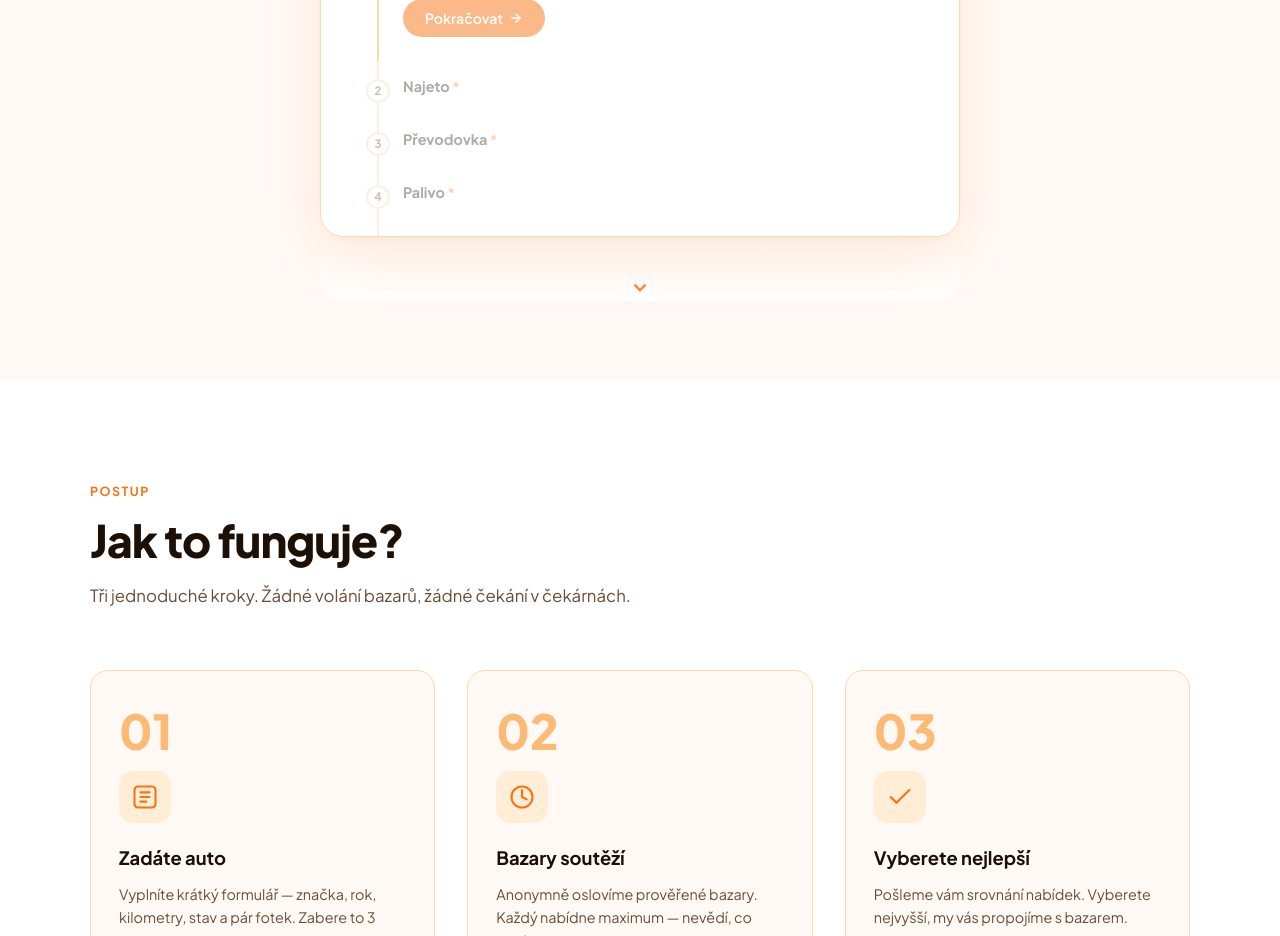
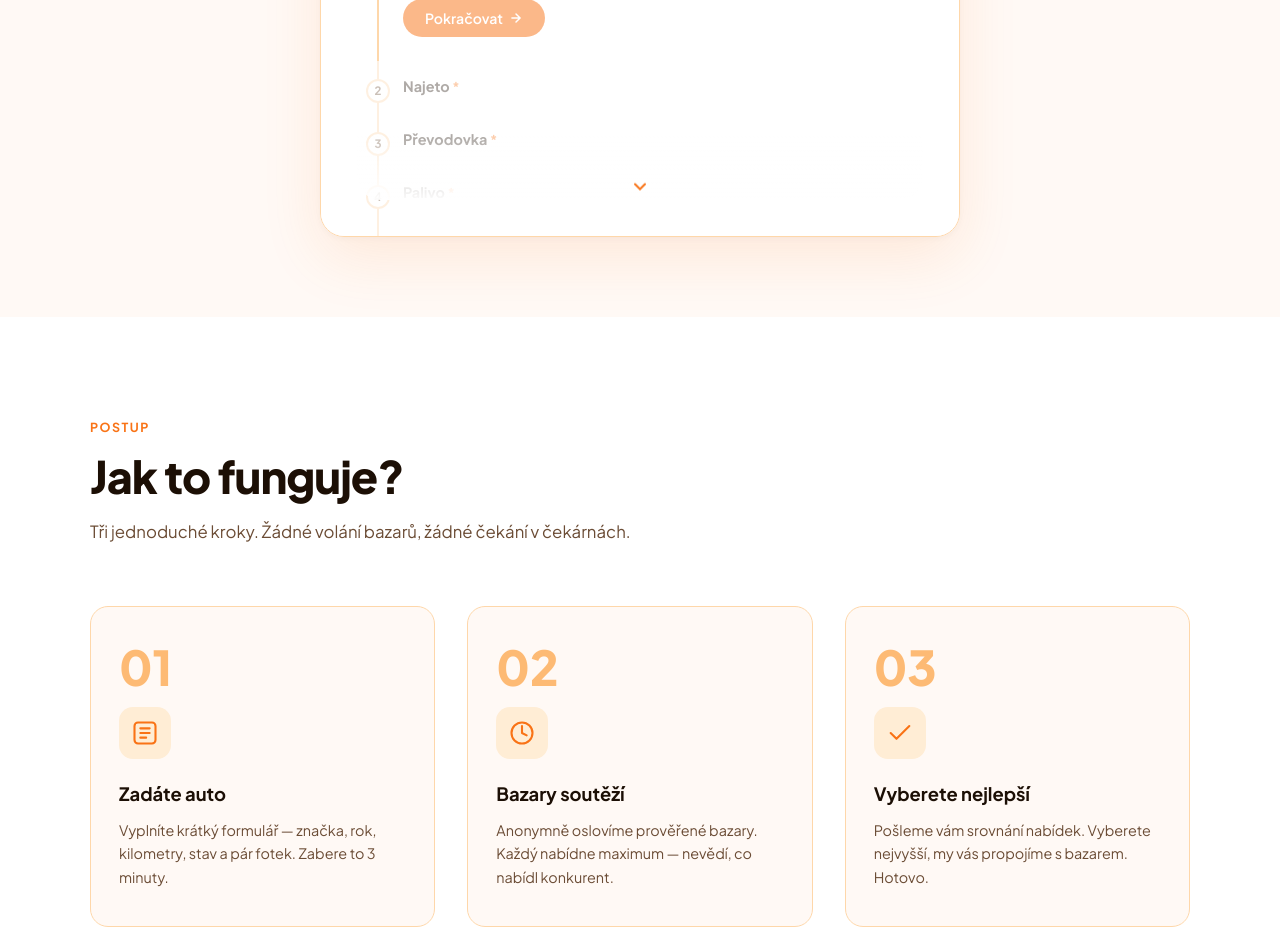
Before and after one commit to Petr1892SKS/autosrovnani, a Next.js app: page / in a window 1280 px wide. Shown: the part 1240-2176 px from the top of the page. Built offline with nearby package versions, Linux system fonts and the light colour scheme.

Commit message:
fix: scroll hint přesunut dovnitř formuláře

```diff
--- a/app/autosrovnani-page.tsx
+++ b/app/autosrovnani-page.tsx
@@ -608,11 +608,11 @@ export default function AutoSrovnani() {
                 <CarWizard onSubmit={handleWizardSubmit} loading={loading} />
               </>
             )}
-          </div>
-          <div className="form-scroll-hint">
-            <svg width="20" height="20" viewBox="0 0 24 24" fill="none" stroke="currentColor" strokeWidth="2.5" strokeLinecap="round">
-              <path d="M6 9l6 6 6-6"/>
-            </svg>
+            <div className="form-scroll-hint">
+              <svg width="20" height="20" viewBox="0 0 24 24" fill="none" stroke="currentColor" strokeWidth="2.5" strokeLinecap="round">
+                <path d="M6 9l6 6 6-6"/>
+              </svg>
+            </div>
           </div>
           </div>
         </div>
```
